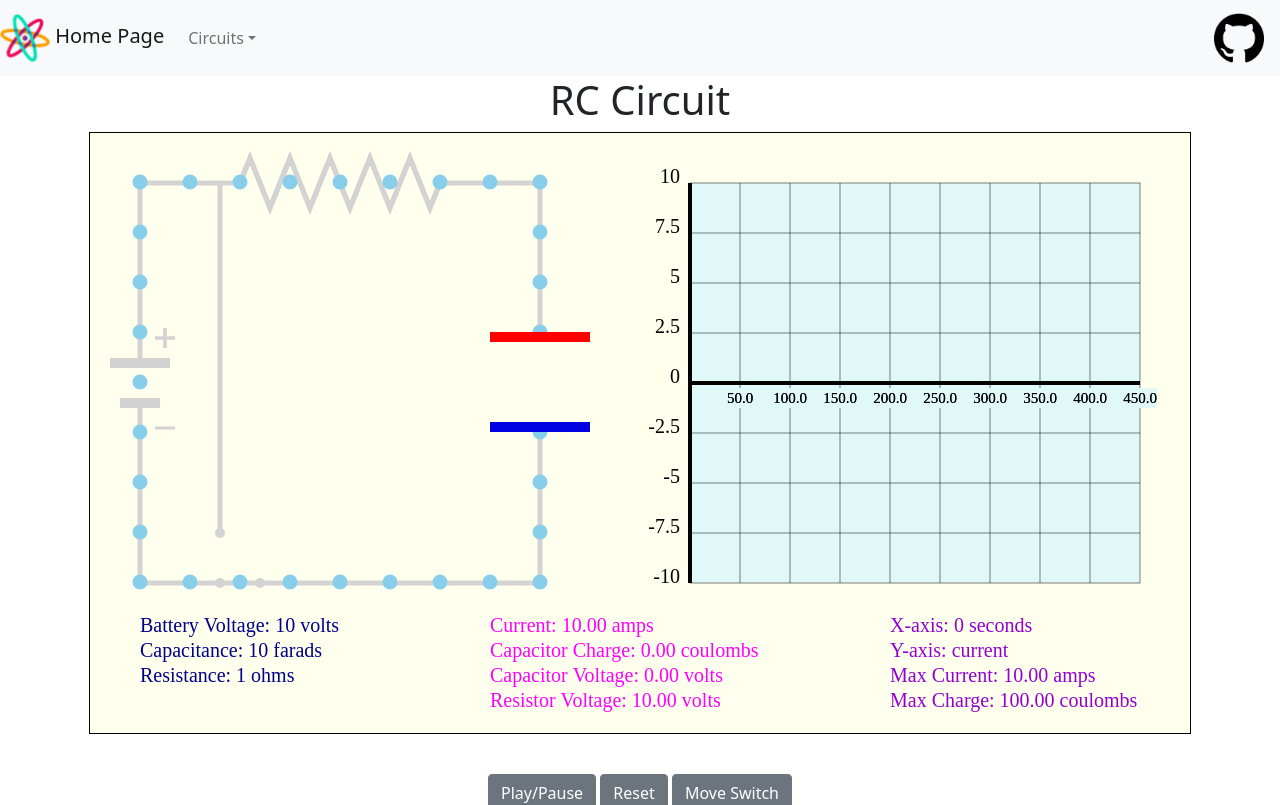
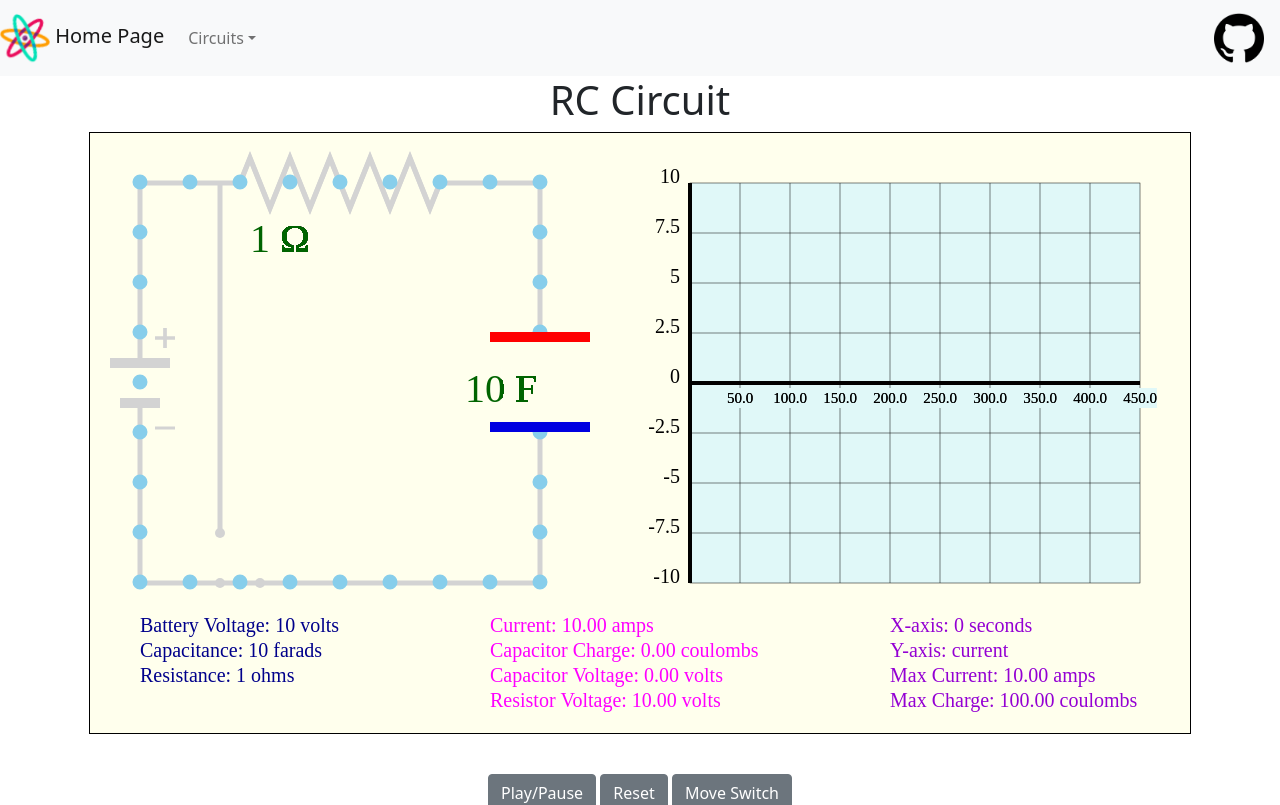
Before and after one commit to nwang03/circuit-simulator, a React (Create React App) app: page /RC in a window 1280 px wide. Shown: the top 805 px of the page. Built offline with nearby package versions, Linux system fonts and the light colour scheme.

Commit message:
Added resistance and capacitance labels near circuit

```diff
--- a/src/RCpage.js
+++ b/src/RCpage.js
@@ -208,8 +208,6 @@ function RCpage() {
 
         // draw circuit sqaure
         context.lineWidth = 5;
-        // context.strokeStyle = "rgb(255, 212, 255)";
-        // context.strokeStyle = "rgb(235, 135, 156)";
         context.strokeStyle = "rgb(211, 211, 211)";
         context.strokeRect(50, 50, 400, 400);
 
@@ -434,6 +432,8 @@ function RCpage() {
         }
         context.fillStyle = "rgb(255, 255, 237)";
         context.fillRect(0, 480, 1100, 100);
+        context.fillRect(160, 85, context.measureText(resistance + " Ω").width, 40);
+        context.fillRect(375, 235, context.measureText(capacitance + " F").width, 40);
         context.fillStyle = "rgb(0, 0, 139)";
         context.font = "20px serif";
         context.fillText(
@@ -443,7 +443,12 @@ function RCpage() {
         );
         context.fillText("Capacitance: " + capacitance + " farads", 50, 525);
         context.fillText("Resistance: " + resistance + " ohms", 50, 550);
+        context.fillStyle = "rgb(0, 100, 0)";
+        context.font = "40px serif";
+        context.fillText(resistance + " Ω", 160, 120);
+        context.fillText(capacitance + " F", 375, 270);
         context.fillStyle = "rgb(255, 0, 255)";
+        context.font = "20px serif";
         if (isDischarging) {
             context.fillText(
                 "Current: " + calculateCurrentDischarge().toFixed(2) + " amps",
@@ -508,7 +513,9 @@ function RCpage() {
             550
         );
         context.fillText(
-            "Max Charge: " + parseFloat(maxCapacitorCharge).toFixed(2) + " coulombs",
+            "Max Charge: " +
+                parseFloat(maxCapacitorCharge).toFixed(2) +
+                " coulombs",
             800,
             575
         );
```
